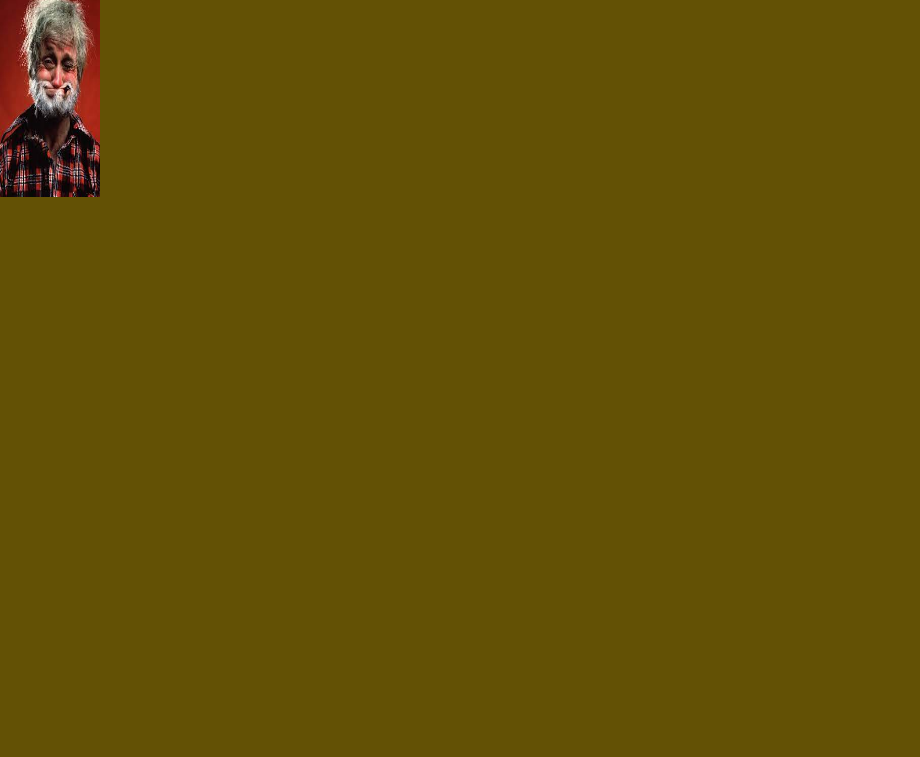
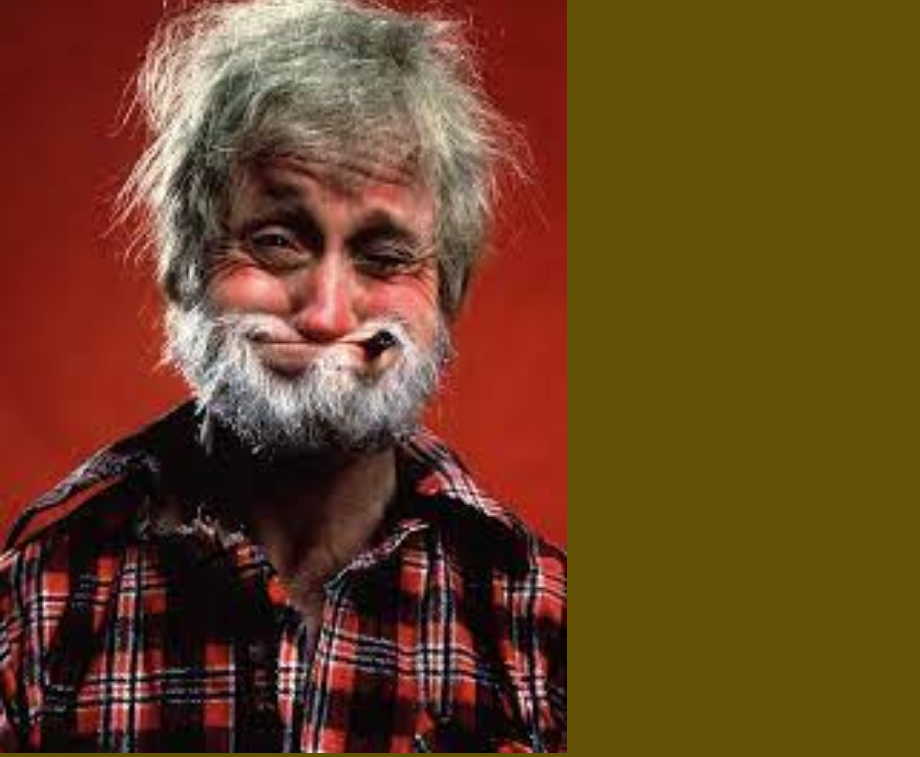
Before and after one commit to BradenDIckerson/deployment-lab, a website: page public/index.html in a window 1280 px wide. Shown: the part 112-869 px from the top of the page, without its empty margins (0-920 px from the left). Before the commit the page ends 800 px from the top, so only its background shows below. Drawn offline with Linux system fonts and the light colour scheme.

Commit message:
updated size 3

```diff
--- a/public/styles.css
+++ b/public/styles.css
@@ -37,6 +37,6 @@ h3 {
 }
 
 img{
-    height: 200px;
-    width: 100px;
+    height: 20cm;
+    width: 15cm;
 }
```
